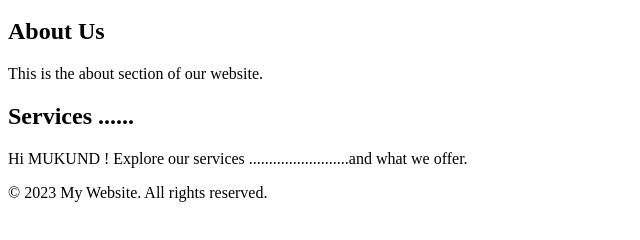
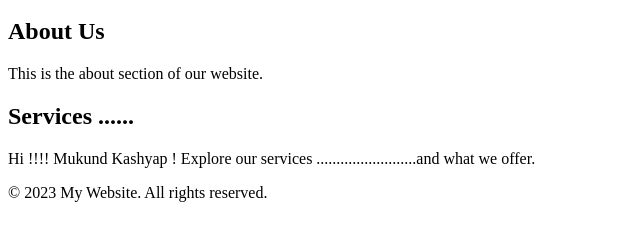
Before and after one commit to kashyapmukund29/2nd-repositry, a plain HTML site: page index.html in a window 1280 px wide. Shown: the part 154-394 px from the top of the page, without its empty margins (0-640 px from the left). Drawn offline with Linux system fonts and the light colour scheme.

Commit message:
hii mukund added

```diff
--- a/index.html
+++ b/index.html
@@ -27,7 +27,7 @@
 
         <section>
             <h2>Services ......</h2>
-            <p>Hi MUKUND ! Explore our services .........................and what we offer.</p>
+            <p>Hi !!!!  Mukund Kashyap ! Explore our services .........................and what we offer.</p>
         </section>
     </main>
 
```
